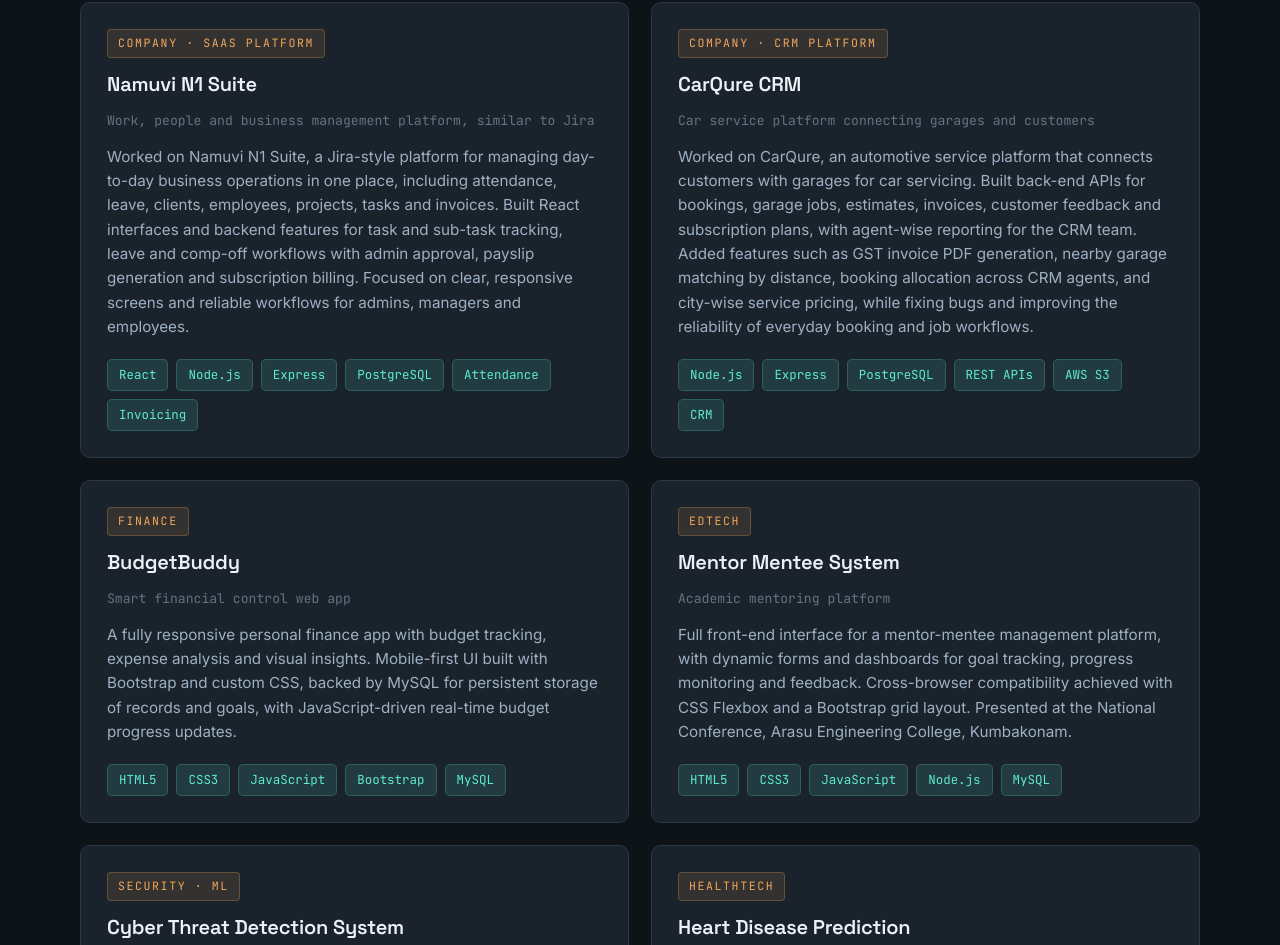
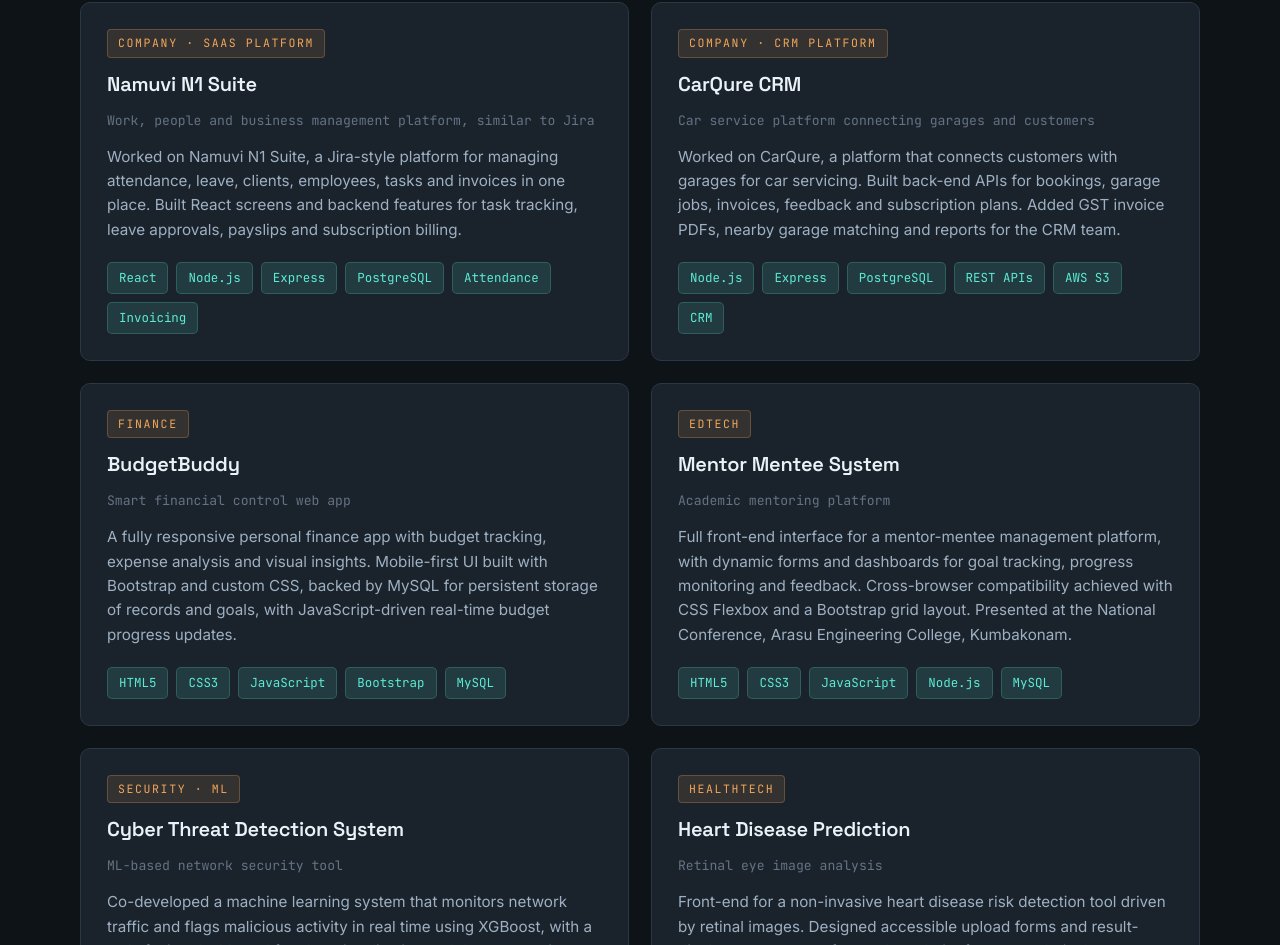
Before and after one commit to muthubharani/Muthu-Bharani-portfolio, a React (Vite) app: page / in a window 1280 px wide. Shown: the part 2527-3472 px from the top of the page. Built offline with nearby package versions, Linux system fonts and the light colour scheme.

Commit message:
Update Projects.jsx

```diff
--- a/src/components/Projects.jsx
+++ b/src/components/Projects.jsx
@@ -1,18 +1,18 @@
 const projects = [
-  {
+    {
     domain: 'Company · SaaS Platform',
     title: 'Namuvi N1 Suite',
     subtitle: 'Work, people and business management platform, similar to Jira',
     description:
-      'Worked on Namuvi N1 Suite, a Jira-style platform for managing day-to-day business operations in one place, including attendance, leave, clients, employees, projects, tasks and invoices. Built React interfaces and backend features for task and sub-task tracking, leave and comp-off workflows with admin approval, payslip generation and subscription billing. Focused on clear, responsive screens and reliable workflows for admins, managers and employees.',
+      'Worked on Namuvi N1 Suite, a Jira-style platform for managing attendance, leave, clients, employees, tasks and invoices in one place. Built React screens and backend features for task tracking, leave approvals, payslips and subscription billing.',
     tags: ['React', 'Node.js', 'Express', 'PostgreSQL', 'Attendance', 'Invoicing'],
   },
-    {
+      {
     domain: 'Company · CRM Platform',
     title: 'CarQure CRM',
     subtitle: 'Car service platform connecting garages and customers',
     description:
-      'Worked on CarQure, an automotive service platform that connects customers with garages for car servicing. Built back-end APIs for bookings, garage jobs, estimates, invoices, customer feedback and subscription plans, with agent-wise reporting for the CRM team. Added features such as GST invoice PDF generation, nearby garage matching by distance, booking allocation across CRM agents, and city-wise service pricing, while fixing bugs and improving the reliability of everyday booking and job workflows.',
+      'Worked on CarQure, a platform that connects customers with garages for car servicing. Built back-end APIs for bookings, garage jobs, invoices, feedback and subscription plans. Added GST invoice PDFs, nearby garage matching and reports for the CRM team.',
     tags: ['Node.js', 'Express', 'PostgreSQL', 'REST APIs', 'AWS S3', 'CRM'],
   },
 
```
